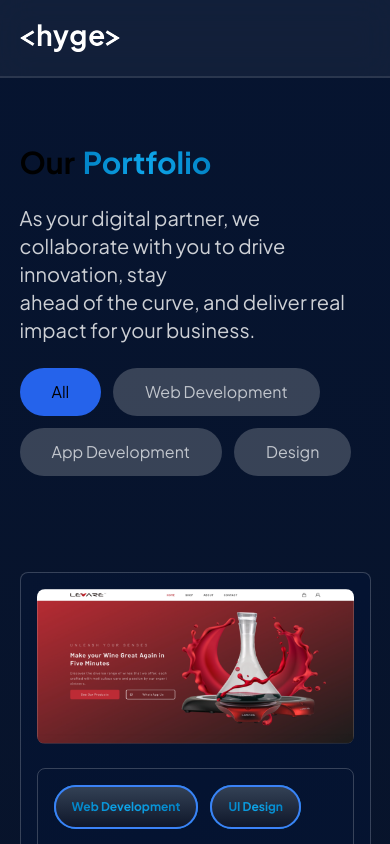
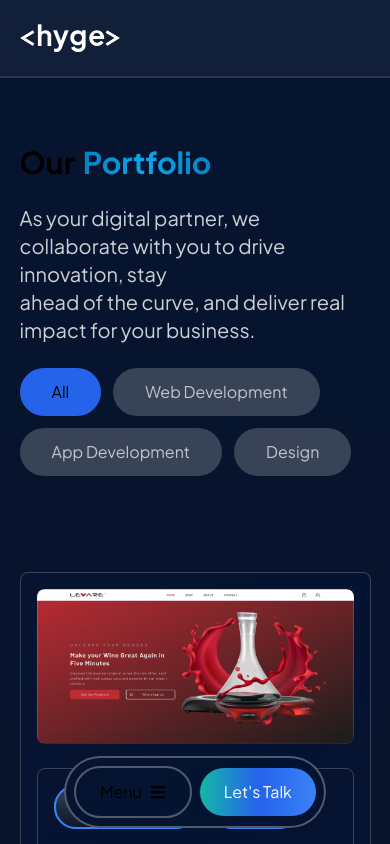
Before and after one commit to marcellinojg/hyge-frontend-test, a Next.js app: page /portfolios in a window 390 px wide. Shown: the top 844 px of the page. Built offline with nearby package versions, Linux system fonts and the light colour scheme.

Commit message:
bug: fix build bug, need to give keys to rc

```diff
--- /dev/null
+++ b/src/app/hooks/useScrollDirection.ts
@@ -0,0 +1,44 @@
+import { useEffect, useState } from "react";
+
+export enum ScrollDirection {
+    up = "up",
+    down = "down",
+}
+
+export const useScrollDirection = () => {
+    const threshold = 100;
+    const [scrollDir, setScrollDir] = useState(ScrollDirection.up);
+
+    useEffect(() => {
+        let previousScrollYPosition = window.scrollY;
+
+        const scrolledMoreThanThreshold = (currentScrollYPosition: number) =>
+            Math.abs(currentScrollYPosition - previousScrollYPosition) > threshold;
+
+        const isScrollingUp = (currentScrollYPosition: number) =>
+            currentScrollYPosition > previousScrollYPosition &&
+            !(previousScrollYPosition > 0 && currentScrollYPosition === 0) &&
+            !(currentScrollYPosition > 0 && previousScrollYPosition === 0);
+
+        const updateScrollDirection = () => {
+            const currentScrollYPosition = window.scrollY;
+
+            if (scrolledMoreThanThreshold(currentScrollYPosition)) {
+                const newScrollDirection = isScrollingUp(currentScrollYPosition)
+                    ? ScrollDirection.down
+                    : ScrollDirection.up;
+                setScrollDir(newScrollDirection);
+                previousScrollYPosition =
+                    currentScrollYPosition > 0 ? currentScrollYPosition : 0;
+            }
+        };
+
+        const onScroll = () => window.requestAnimationFrame(updateScrollDirection);
+
+        window.addEventListener("scroll", onScroll);
+
+        return () => window.removeEventListener("scroll", onScroll);
+    }, []);
+
+    return scrollDir;
+};
--- a/src/app/portfolios/[id]/page.tsx
+++ b/src/app/portfolios/[id]/page.tsx
@@ -34,7 +34,7 @@ export default function Page({ params }: { params: { id: string } }) {
                     <h2 className="lg:text-2xl text-xl font-bold">Tech stack</h2>
                     <div className="grid grid-cols-2 lg:grid-cols-4 gap-5 backdrop-blur-sm from-[#061430] via-[#04173e] to-[#061430] bg-gradient-to-br p-4 rounded-lg border-[1px] border-white/20 ">
                         {portfolio.stack.map(s => <>
-                            <div className="bg-transparent rounded-lg border-[1px] border-white/20 w-full p-4 flex items-center justify-center">
+                            <div key={s.name} className="bg-transparent rounded-lg border-[1px] border-white/20 w-full p-4 flex items-center justify-center">
                                 <div className="lg:py-8 flex flex-col gap-4 text-center">
                                     <Image src={s.path} alt={s.name} width={100} height={100} className="lg:h-[100px] lg:w-[100px] h-[75px] w-[75px] object-contain mx-auto" />
                                     <span className="lg:text-lg">{s.name}</span>
--- a/src/app/portfolios/page.tsx
+++ b/src/app/portfolios/page.tsx
@@ -93,7 +93,7 @@ export default function Page() {
                 <ClientList>
                     <Fade cascade direction="right" damping={0.2}>
                         {Array(13).fill(1).map((_, index) =>
-                            <ClientBadge>
+                            <ClientBadge key={index}>
                                 <Image className="lg:h-[50px] h-[40px] w-auto object-contain" src={`/img/client/stock_${index + 1}.png`} width={100} height={300} alt="Client logo" />
                             </ClientBadge>
                         )}
--- a/src/components/Navbar.tsx
+++ b/src/components/Navbar.tsx
@@ -1,17 +1,23 @@
+'use client'
+
+import { useScrollDirection } from "@/app/hooks/useScrollDirection"
 import ROUTES from "@/routes"
 import Image from "next/image"
 import Link, { LinkProps } from "next/link"
-import React from "react"
+import React, { Dispatch, SetStateAction, useState } from "react"
+import { FaBars, FaTimes } from "react-icons/fa"
 
 
 const Navbar = () => {
+    const [isMobileNavbarActive, setIsMobileNavbarActive] = useState<boolean>(false)
+
     return (
+        <>
             <nav className="w-full backdrop-blur-lg bg-white/[0.05] py-6 fixed border-b-2 border-white/[0.1] z-20">
                 <div className="flex items-center justify-between lg:px-[10vw] px-[5vw]">
                     <Link href={ROUTES.STATIC.LANDING}>
                         <Image src="/img/hyge.png" alt="Hyge Logo" width={100} height={200} />
                     </Link>
-
                     <div className="bg-gray-400/30 rounded-full p-3 px-6 items-center gap-8 lg:flex hidden">
                         <NavLink href={ROUTES.STATIC.LANDING} text="Home" />
                         <NavLink href={ROUTES.STATIC.LANDING} text="Services" />
@@ -20,24 +26,72 @@ const Navbar = () => {
                         <NavLink href={ROUTES.STATIC.LANDING} text="Our Work" />
                         <NavLink href={ROUTES.STATIC.LANDING} text="FAQs" />
                     </div>
-                <button className="p-3 px-6 bg-gray-500/30 text-gray-200/50 rounded-full hover:text-white transition-all duration-300 lg:block hidden">
+                    <button className="p-3 px-6 bg-gray-500/30 text-gray-200/50 rounded-full hover:text-white hover:from-teal-500 hover:via-blue-600 hover:to-blue-500 hover:bg-gradient-to-r transition-all duration-300 lg:block hidden">
                         Let's Talk
                     </button>
                 </div>
-            <div className="">
+            </nav>
+            <FloatingNavbarButton setIsMobileNavbarActive={setIsMobileNavbarActive} />
+            <NavbarMobile isMobileNavbarActive={isMobileNavbarActive} setIsMobileNavbarActive={setIsMobileNavbarActive} />
+        </>
 
-            </div>
-        </nav>
     )
 }
 
 const NavLink = (props: NavLinkProps) => {
     const { href, text } = props;
-    return <Link href={href} className="text-white/70 hover:text-white transition-all duration-300">{text}</Link>
+    return <Link href={href} className="text-white/70 hover:text-white transition-all duration-300 font-bold text-lg">{text}</Link>
+}
+
+const NavLinkMobile = (props: NavLinkMobileProps) => {
+    const { href, text, setIsMobileNavbarActive } = props;
+    return <Link href={href} className="py-4 font-bold border-b-2 border-white/30 text-lg hover:bg-white hover:text-slate-900" onClick={() => setIsMobileNavbarActive(false)}>
+        {text}
+    </Link>
+}
+
+const FloatingNavbarButton = ({ setIsMobileNavbarActive }: { setIsMobileNavbarActive: Dispatch<SetStateAction<boolean>> }) => {
+    const scrollDirection = useScrollDirection();
+    const floatingNavbarButtonClass = scrollDirection == 'up' ? '-translate-y-20 opacity-100' : 'translate-y-0 opacity-0'
+
+    return <div className={`fixed lg:hidden -bottom-16 z-30 w-screen flex justify-center transition duration-600 ${floatingNavbarButtonClass}`}>
+        <div className="flex items-center justify-center gap-2 from-[#061430] via-[#041331] to-[#061430] bg-gradient-to-br rounded-full p-2 border-2 border-white/30">
+            <button onClick={() => setIsMobileNavbarActive(true)} className="lg:hidden flex items-center gap-2 border-2 border-white/30 p-3 px-6 rounded-full bg-transparent hover:from-slate-800 hover:to-slate-900 hover:bg-gradient-to-r transition duration-300">
+                Menu
+                <FaBars />
+            </button>
+            <button className="p-3 px-6 text-white rounded-full from-teal-500 via-blue-600 to-blue-500 bg-gradient-to-r transition-all duration-300 lg:hidden block">
+                Let's Talk
+            </button>
+        </div>
+    </div>
+}
+
+const NavbarMobile = ({ isMobileNavbarActive, setIsMobileNavbarActive }: { isMobileNavbarActive: boolean, setIsMobileNavbarActive: Dispatch<SetStateAction<boolean>> }) => {
+    const mobileNavbarTransitionClass = isMobileNavbarActive ? '-translate-x-0 opacity-100' : 'translate-x-[100vw] opacity-0'
+
+    return <div className={`w-screen h-screen fixed top-0 left-0 bg-gradient-to-b from-[#061430] to-[#101111] z-50 lg:hidden flex flex-col justify-between p-8 transition-all duration-300 ${mobileNavbarTransitionClass}`}>
+        <div className="flex flex-col">
+            <button onClick={() => setIsMobileNavbarActive(false)} className="self-end mb-8">
+                <FaTimes size={24} />
+            </button>
+            <NavLinkMobile href={ROUTES.STATIC.LANDING} text="Home" setIsMobileNavbarActive={setIsMobileNavbarActive} />
+            <NavLinkMobile href={ROUTES.STATIC.LANDING} text="Services" setIsMobileNavbarActive={setIsMobileNavbarActive} />
+            <NavLinkMobile href={ROUTES.STATIC.LANDING} text="Why Us" setIsMobileNavbarActive={setIsMobileNavbarActive} />
+            <NavLinkMobile href={ROUTES.STATIC.LANDING} text="Our Process" setIsMobileNavbarActive={setIsMobileNavbarActive} />
+            <NavLinkMobile href={ROUTES.STATIC.LANDING} text="Our Work" setIsMobileNavbarActive={setIsMobileNavbarActive} />
+            <NavLinkMobile href={ROUTES.STATIC.LANDING} text="FAQs" setIsMobileNavbarActive={setIsMobileNavbarActive} />
+        </div>
+        <Image src="/img/hyge.png" alt="Hyge Logo" width={100} height={200} className="self-center" />
+    </div>
 }
 
 interface NavLinkProps extends LinkProps {
     text: string
 }
 
+interface NavLinkMobileProps extends NavLinkProps {
+    setIsMobileNavbarActive: Dispatch<SetStateAction<boolean>>
+}
+
 export default Navbar
--- a/src/components/PortfolioCard.tsx
+++ b/src/components/PortfolioCard.tsx
@@ -21,7 +21,7 @@ const PortfolioCard = (props: PortfolioCardProps) => {
             <div className="bg-transparent rounded-lg border-[1px] border-white/20 mt-6 w-full p-4 lg:space-y-8 space-y-5">
                 <CategoryList>
                     <Fade cascade duration={700} direction="up">
-                        {categories.map(category => <CategoryBadge>{category}</CategoryBadge>)}
+                        {categories.map(category => <CategoryBadge key={category}>{category}</CategoryBadge>)}
                     </Fade>
                 </CategoryList>
                 <Fade cascade>
```
Lines whose indentation alone changed are shown as unchanged.
